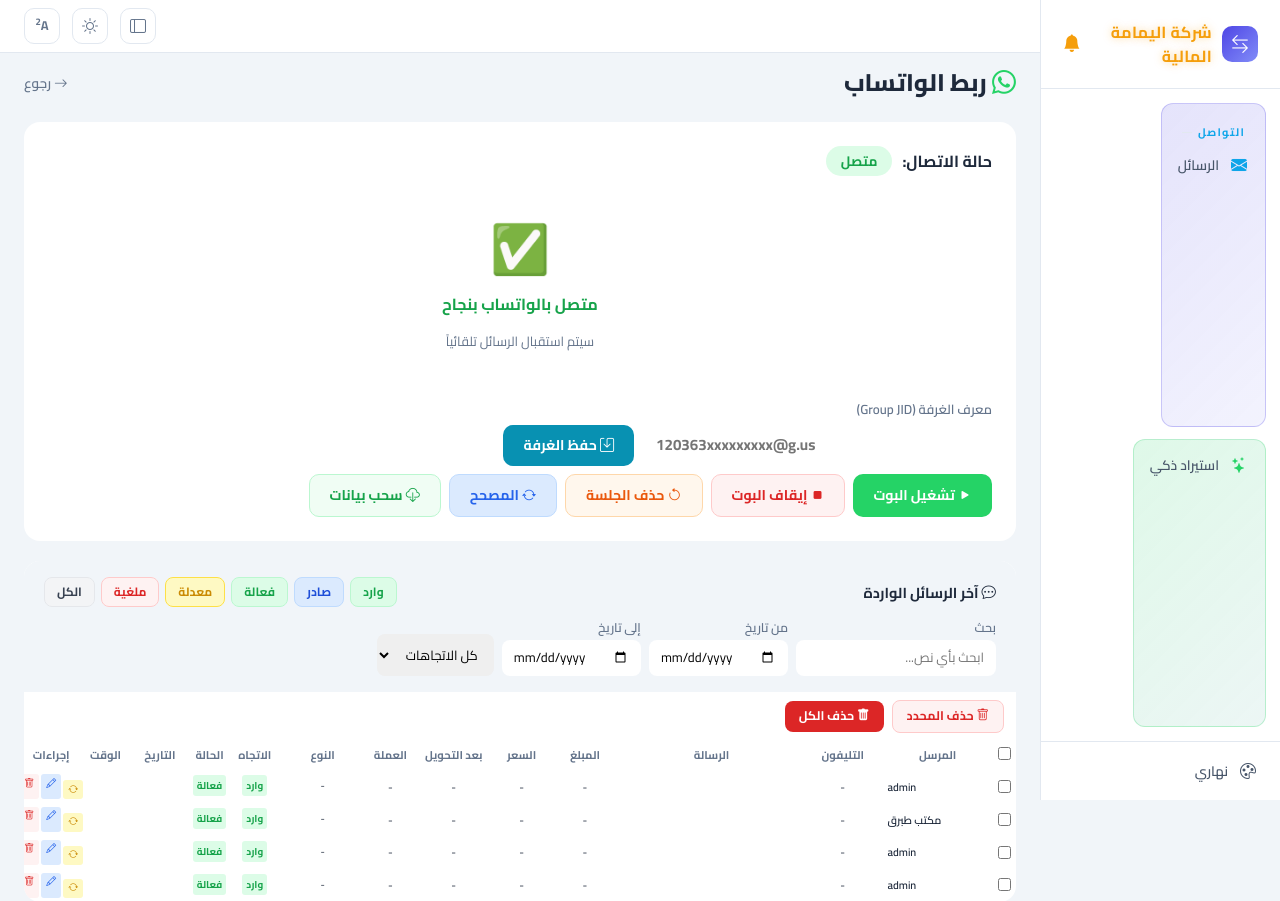
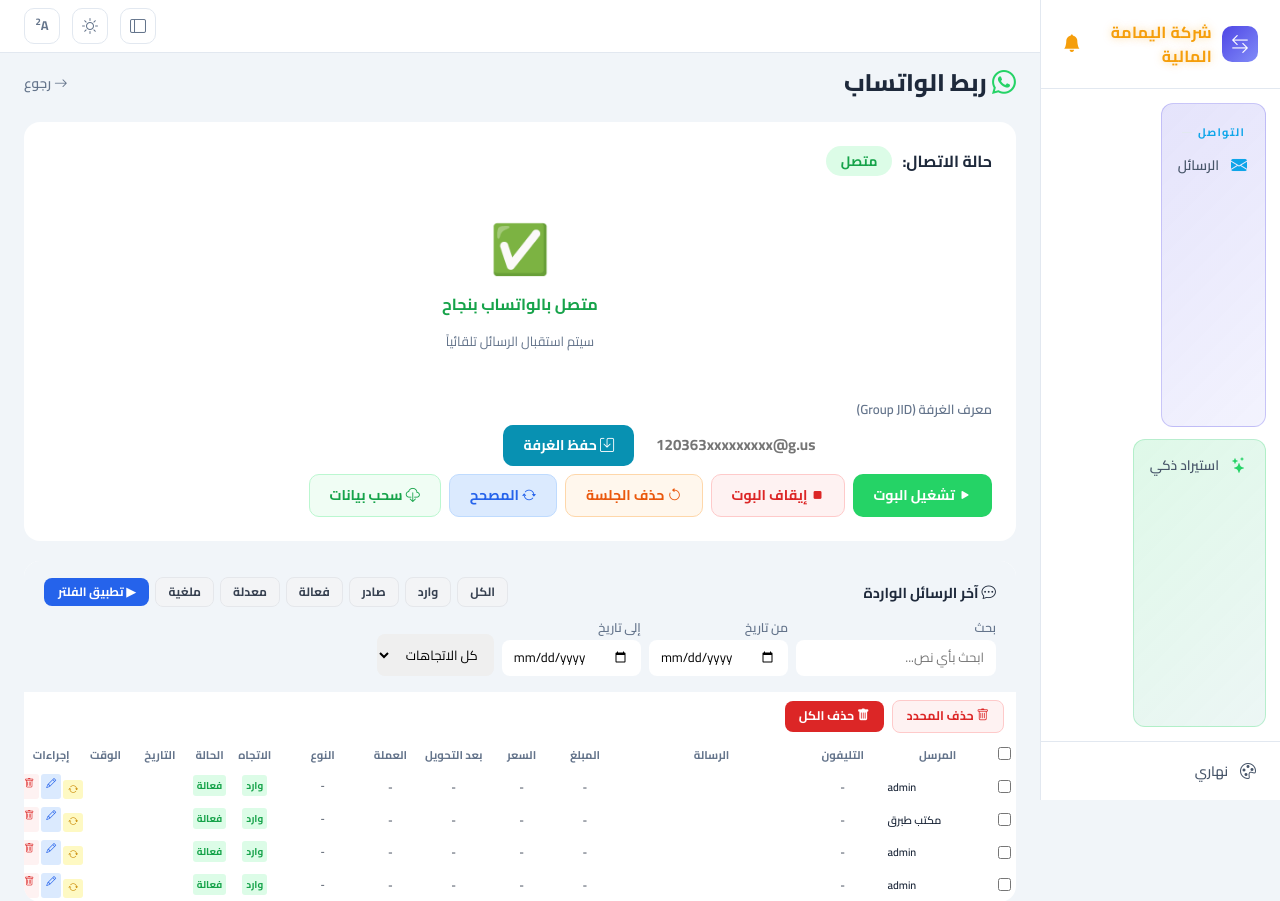
Before and after one commit to aklibya-g/aklibya-webapp, a Django app: template access_app/templates/whatsapp_integration.html in a window 1280 px wide. Shown: the top 901 px of the page. Run offline with Django 5.2, Linux system fonts and the light colour scheme; the template is opened without the code that fills it: values that come from a table or form of the project are taken from there, others are empty; data comes from the database, SQL or seed files in the repository; both versions use the stored data as it was after the commit; some libraries are stand-ins or nearby versions.

Commit message:
Rewrite filters: unified applyFilters, toggle apply/clear button, filter survives auto-refresh

```diff
--- a/access_app/templates/whatsapp_integration.html
+++ b/access_app/templates/whatsapp_integration.html
@@ -71,32 +71,33 @@
         <div style="padding:16px 20px;background:var(--bg);border-bottom:1px solid var(--border)">
             <div style="display:flex;align-items:center;justify-content:space-between;flex-wrap:wrap;gap:8px;margin-bottom:12px">
                 <span style="font-weight:700;font-size:.9rem"><i class="bi bi-chat-dots"></i> آخر الرسائل الواردة</span>
-                <div style="display:flex;gap:6px;flex-wrap:wrap">
-                    <button onclick="filterTable('وارد')" style="padding:5px 12px;border-radius:8px;background:#dcfce7;color:#16a34a;font-size:.75rem;font-weight:700;border:1px solid #bbf7d0;cursor:pointer">وارد</button>
-                    <button onclick="filterTable('صادر')" style="padding:5px 12px;border-radius:8px;background:#dbeafe;color:#1d4ed8;font-size:.75rem;font-weight:700;border:1px solid #bfdbfe;cursor:pointer">صادر</button>
-                    <button onclick="filterTable('فعالة')" style="padding:5px 12px;border-radius:8px;background:#dcfce7;color:#16a34a;font-size:.75rem;font-weight:700;border:1px solid #bbf7d0;cursor:pointer">فعالة</button>
-                    <button onclick="filterTable('معدلة')" style="padding:5px 12px;border-radius:8px;background:#fef9c3;color:#ca8a04;font-size:.75rem;font-weight:700;border:1px solid #fde047;cursor:pointer">معدلة</button>
-                    <button onclick="filterTable('ملغية')" style="padding:5px 12px;border-radius:8px;background:#fef2f2;color:#dc2626;font-size:.75rem;font-weight:700;border:1px solid #fecaca;cursor:pointer">ملغية</button>
-                    <button onclick="filterTable('')" style="padding:5px 12px;border-radius:8px;background:#f3f4f6;color:#374151;font-size:.75rem;font-weight:700;border:1px solid #e5e7eb;cursor:pointer">الكل</button>
+                <div style="display:flex;gap:6px;flex-wrap:wrap;align-items:center">
+                    <button class="fbtn" data-filter="" onclick="setFilter(this)" style="padding:5px 12px;border-radius:8px;background:#f3f4f6;color:#374151;font-size:.75rem;font-weight:700;border:1px solid #e5e7eb;cursor:pointer">الكل</button>
+                    <button class="fbtn" data-filter="وارد" onclick="setFilter(this)" style="padding:5px 12px;border-radius:8px;background:#f3f4f6;color:#374151;font-size:.75rem;font-weight:700;border:1px solid #e5e7eb;cursor:pointer">وارد</button>
+                    <button class="fbtn" data-filter="صادر" onclick="setFilter(this)" style="padding:5px 12px;border-radius:8px;background:#f3f4f6;color:#374151;font-size:.75rem;font-weight:700;border:1px solid #e5e7eb;cursor:pointer">صادر</button>
+                    <button class="fbtn" data-filter="فعالة" onclick="setFilter(this)" style="padding:5px 12px;border-radius:8px;background:#f3f4f6;color:#374151;font-size:.75rem;font-weight:700;border:1px solid #e5e7eb;cursor:pointer">فعالة</button>
+                    <button class="fbtn" data-filter="معدلة" onclick="setFilter(this)" style="padding:5px 12px;border-radius:8px;background:#f3f4f6;color:#374151;font-size:.75rem;font-weight:700;border:1px solid #e5e7eb;cursor:pointer">معدلة</button>
+                    <button class="fbtn" data-filter="ملغية" onclick="setFilter(this)" style="padding:5px 12px;border-radius:8px;background:#f3f4f6;color:#374151;font-size:.75rem;font-weight:700;border:1px solid #e5e7eb;cursor:pointer">ملغية</button>
+                    <button id="applyClearBtn" onclick="toggleFilters()" style="padding:5px 14px;border-radius:8px;background:#2563eb;color:#fff;font-size:.75rem;font-weight:700;border:none;cursor:pointer">▶ تطبيق الفلتر</button>
                 </div>
             </div>
             <div style="display:flex;gap:8px;flex-wrap:wrap;align-items:end">
                 <div>
                     <label style="font-size:.78rem;font-weight:600;color:var(--text-muted);display:block;margin-bottom:2px">بحث</label>
-                    <input type="text" id="searchInput" onkeyup="filterTable(document.getElementById('directionFilter').value)" placeholder="ابحث بأي نص..."
+                    <input type="text" id="searchInput" placeholder="ابحث بأي نص..."
                            style="padding:8px 12px;border-radius:8px;border:1px solid var(--border);font-size:.82rem;width:200px">
                 </div>
                 <div>
                     <label style="font-size:.78rem;font-weight:600;color:var(--text-muted);display:block;margin-bottom:2px">من تاريخ</label>
-                    <input type="date" id="dateFrom" onchange="filterTable(document.getElementById('directionFilter').value)"
+                    <input type="date" id="dateFrom"
                            style="padding:8px 12px;border-radius:8px;border:1px solid var(--border);font-size:.82rem">
                 </div>
                 <div>
                     <label style="font-size:.78rem;font-weight:600;color:var(--text-muted);display:block;margin-bottom:2px">إلى تاريخ</label>
-                    <input type="date" id="dateTo" onchange="filterTable(document.getElementById('directionFilter').value)"
+                    <input type="date" id="dateTo"
                            style="padding:8px 12px;border-radius:8px;border:1px solid var(--border);font-size:.82rem">
                 </div>
-                <select id="directionFilter" onchange="filterTable(this.value)" style="padding:8px 12px;border-radius:8px;border:1px solid var(--border);font-size:.82rem">
+                <select id="directionFilter" style="padding:8px 12px;border-radius:8px;border:1px solid var(--border);font-size:.82rem">
                     <option value="">كل الاتجاهات</option>
                     <option value="وارد">وارد</option>
                     <option value="صادر">صادر</option>
@@ -211,13 +212,87 @@ function deleteSelected() {
         else alert('خطأ في الحذف');
     });
 }
-function filterTable(direction, status) {
+var activeFilter = '';
+var filtersApplied = false;
+
+function setFilter(btn) {
+    document.querySelectorAll('.fbtn').forEach(b => {
+        b.style.background = '#f3f4f6';
+        b.style.color = '#374151';
+        b.style.borderColor = '#e5e7eb';
+    });
+    activeFilter = btn.dataset.filter;
+    btn.style.background = '#2563eb';
+    btn.style.color = '#fff';
+    btn.style.borderColor = '#1d4ed8';
+    applyFilters();
+}
+
+function applyFilters() {
+    const search = (document.getElementById('searchInput').value || '').toLowerCase().trim();
+    const dateFrom = document.getElementById('dateFrom').value || '';
+    const dateTo = document.getElementById('dateTo').value || '';
+    const dirSel = document.getElementById('directionFilter').value || '';
     const rows = document.querySelectorAll('#messagesTableBody tr[data-direction]');
+    let shown = 0;
     rows.forEach(row => {
-        const dirOk = !direction || row.dataset.direction === direction;
-        const statusOk = !status || row.dataset.status === status;
-        row.style.display = (dirOk && statusOk) ? '' : 'none';
+        let ok = true;
+        const f = activeFilter;
+        if (f === 'وارد' || f === 'صادر') {
+            if (row.dataset.direction !== f) ok = false;
+        } else if (f === 'فعالة' || f === 'معدلة' || f === 'ملغية') {
+            if (row.dataset.status !== f) ok = false;
+        }
+        if (ok && dirSel && row.dataset.direction !== dirSel) ok = false;
+        if (ok && search) {
+            const hay = (row.dataset.search || '').toLowerCase();
+            if (!hay.includes(search)) ok = false;
+        }
+        if (ok && dateFrom) {
+            if ((row.dataset.date || '') < dateFrom) ok = false;
+        }
+        if (ok && dateTo) {
+            if ((row.dataset.date || '') > dateTo) ok = false;
+        }
+        row.style.display = ok ? '' : 'none';
+        if (ok) shown++;
     });
+    filtersApplied = !!(activeFilter || search || dateFrom || dateTo || dirSel);
+    const btn = document.getElementById('applyClearBtn');
+    if (btn) {
+        if (filtersApplied) {
+            btn.textContent = '✖ مسح الفلتر';
+            btn.style.background = '#dc2626';
+        } else {
+            btn.textContent = '▶ تطبيق الفلتر';
+            btn.style.background = '#2563eb';
+        }
+    }
+    const sc = document.getElementById('selectedCount');
+    if (sc && filtersApplied) sc.textContent = 'النتائج: ' + shown;
+}
+
+function clearFilters() {
+    activeFilter = '';
+    document.querySelectorAll('.fbtn').forEach(b => {
+        b.style.background = '#f3f4f6';
+        b.style.color = '#374151';
+        b.style.borderColor = '#e5e7eb';
+    });
+    document.getElementById('searchInput').value = '';
+    document.getElementById('dateFrom').value = '';
+    document.getElementById('dateTo').value = '';
+    document.getElementById('directionFilter').value = '';
+    applyFilters();
+}
+
+function toggleFilters() {
+    if (filtersApplied) clearFilters();
+    else applyFilters();
+}
+
+function filterTable() {
+    applyFilters();
 }
 
 function loadMessages() {
@@ -230,11 +305,23 @@ function loadMessages() {
             }
             const sa = document.getElementById('selectAll');
             if (sa) sa.checked = false;
+            if (filtersApplied) applyFilters();
             updateSelectedCount();
         })
         .catch(() => {});
 }
 setInterval(loadMessages, 5000);
+
+document.addEventListener('DOMContentLoaded', function() {
+    const si = document.getElementById('searchInput');
+    const df = document.getElementById('dateFrom');
+    const dt = document.getElementById('dateTo');
+    const ds = document.getElementById('directionFilter');
+    if (si) si.addEventListener('keyup', applyFilters);
+    if (df) df.addEventListener('change', applyFilters);
+    if (dt) dt.addEventListener('change', applyFilters);
+    if (ds) ds.addEventListener('change', applyFilters);
+});
 </script>
 <script src="https://cdn.jsdelivr.net/npm/qrcode@1.5.3/build/qrcode.min.js"></script>
 <script>
```
Also changed, not shown: db.sqlite3.
